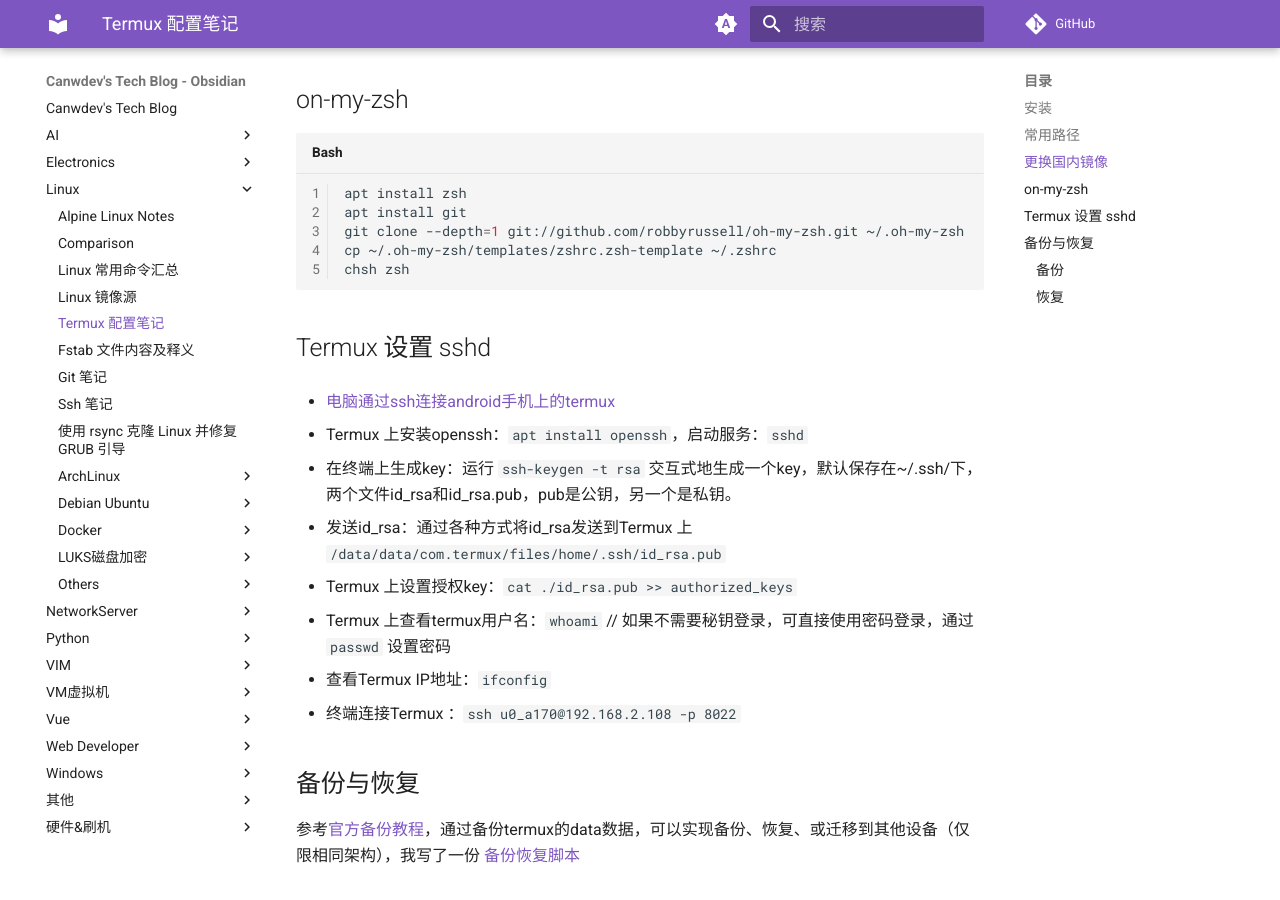
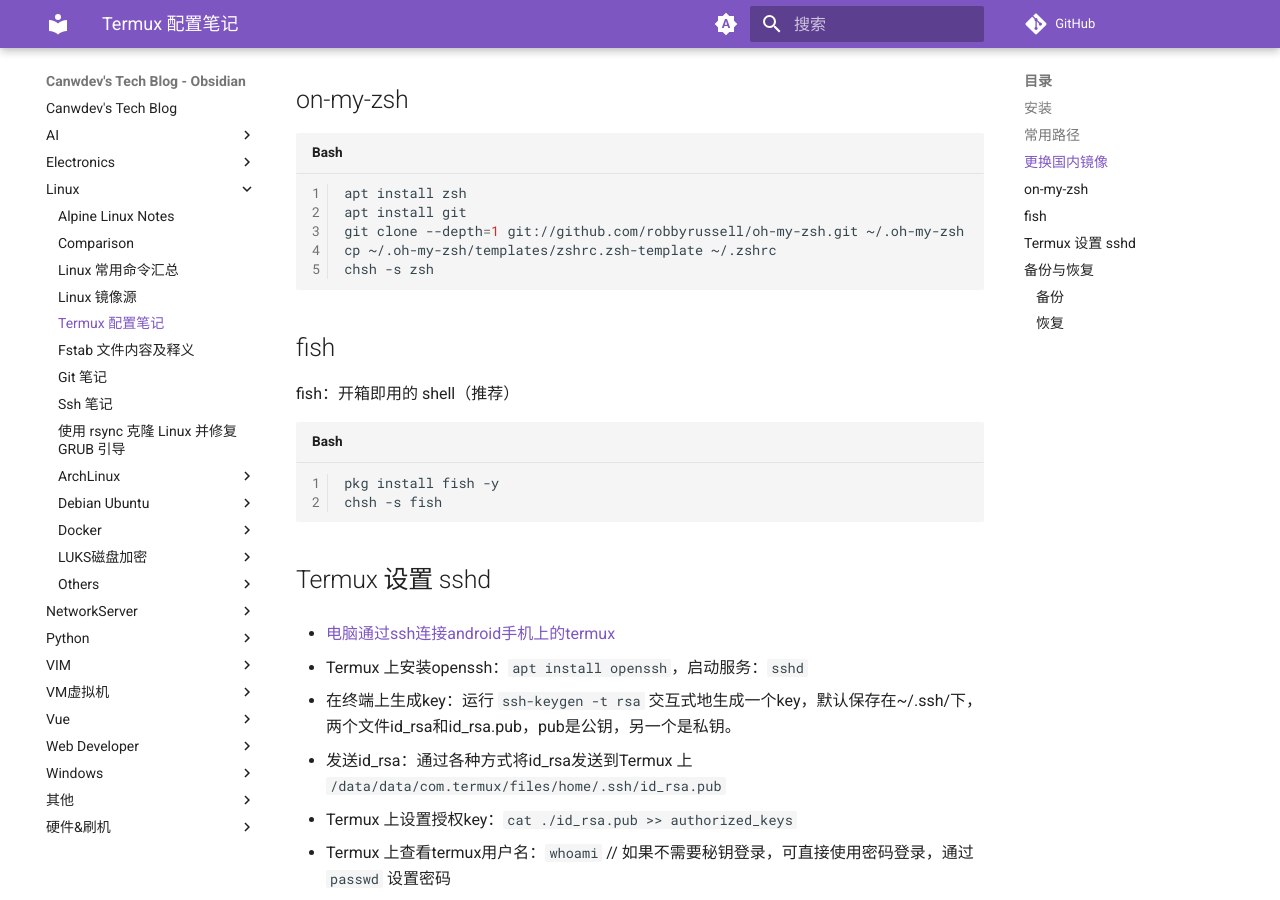
Before and after one commit to canwdev/canwdev.github.io, an MkDocs documentation site: the page built from docs/Linux/Termux 配置笔记.md, in a window 1280 px wide and 900 px high, scrolled down 899 px. Built offline with MkDocs 1.6.1 and Material for MkDocs 9.7.7, drawn with Linux system fonts in a browser that asks for light colours; comment, search, counter and statistics services are not loaded.

Commit message:
vault backup: 2026-07-21 22:33:06

````diff
--- a/docs/Linux/Termux 配置笔记.md
+++ b/docs/Linux/Termux 配置笔记.md
@@ -36,7 +36,15 @@
 apt install git
 git clone --depth=1 git://github.com/robbyrussell/oh-my-zsh.git ~/.oh-my-zsh
 cp ~/.oh-my-zsh/templates/zshrc.zsh-template ~/.zshrc
-chsh zsh
+chsh -s zsh
+```
+
+## fish
+
+fish：开箱即用的 shell（推荐）
+```shell
+pkg install fish -y
+chsh -s fish
 ```
 
 ## Termux 设置 sshd
````
